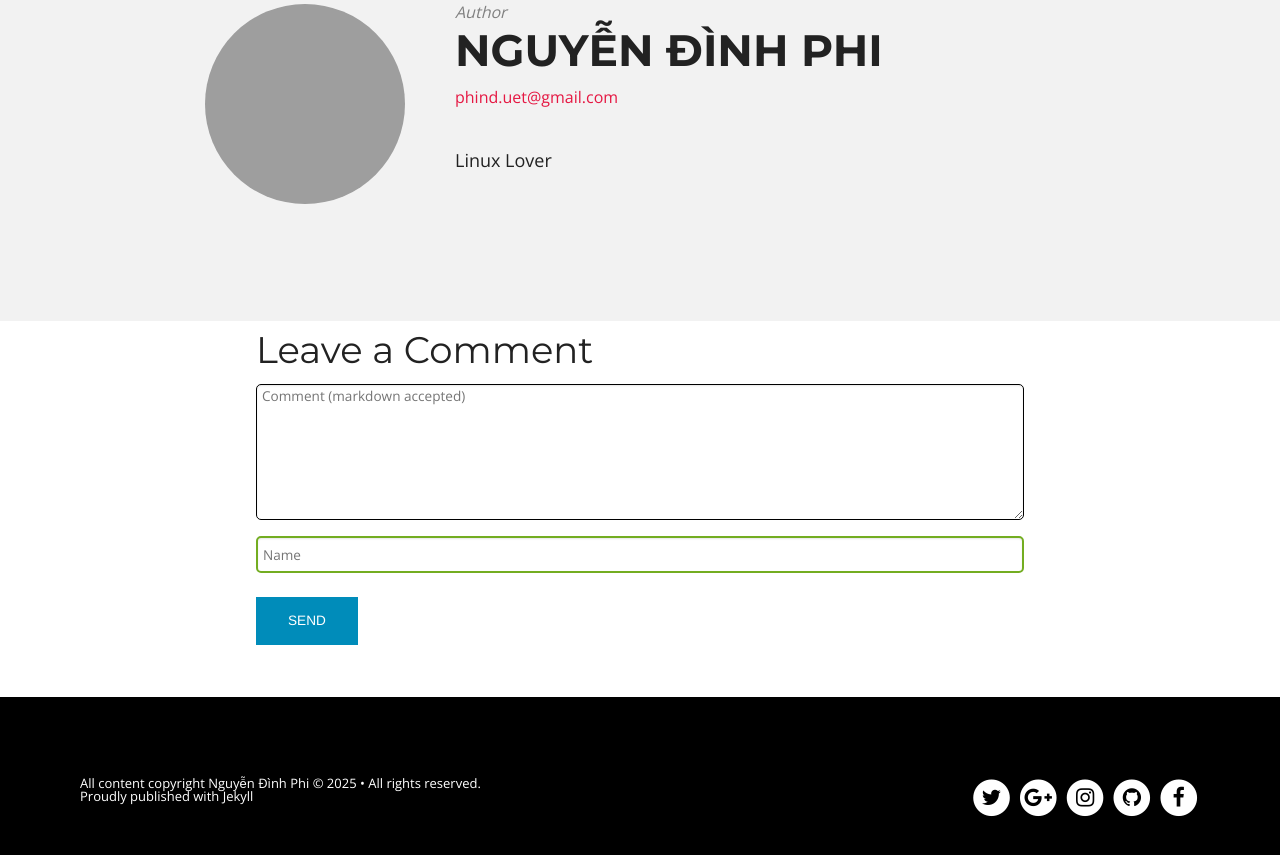
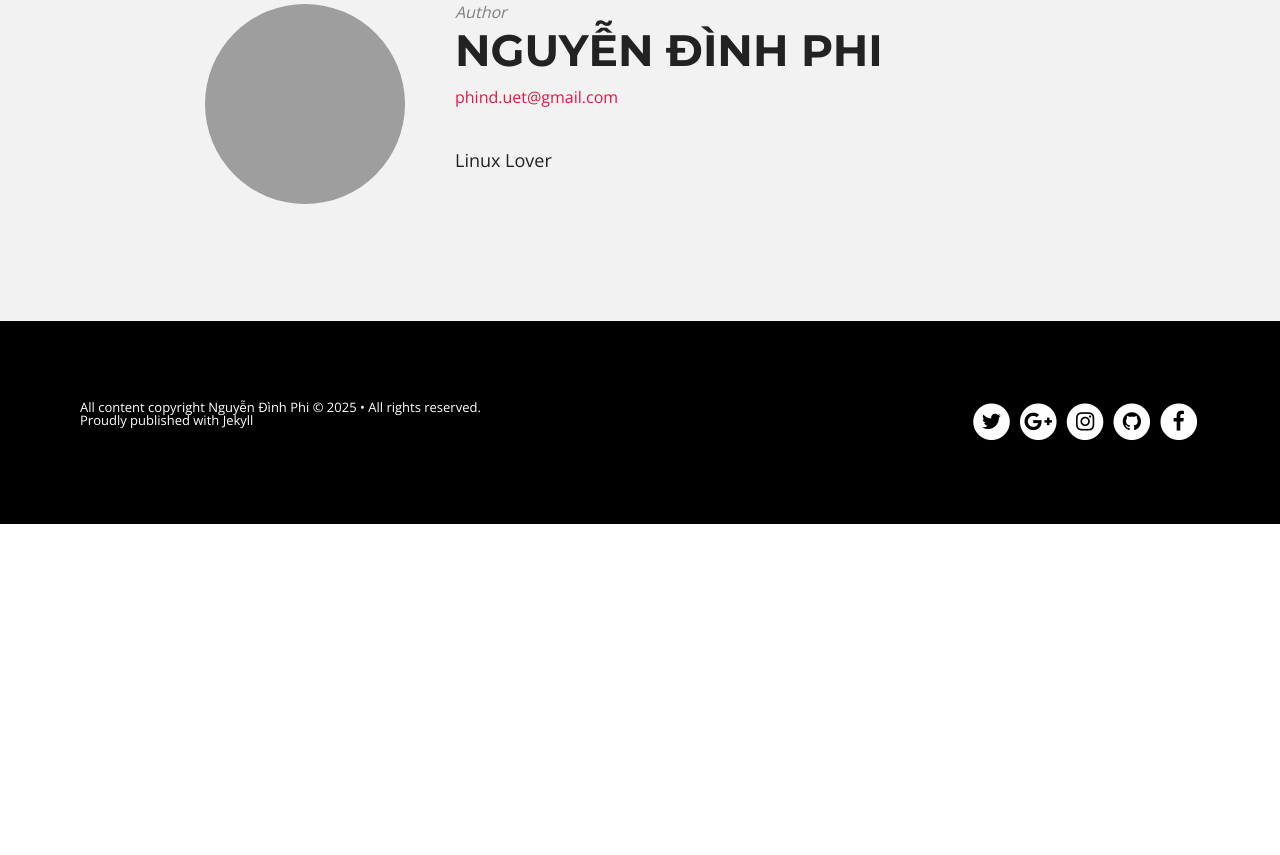
Before and after one commit to ita93/ita93.github.io, a Jekyll site: the page built from _posts/2018-01-29-Poll and Select.md, in a window 1280 px wide and 900 px high, scrolled down 3347 px. Shown: the top 855 px of the window. Built offline with Jekyll 4.4.1, drawn with Linux system fonts in a browser that asks for light colours; nearby versions of some CDN libraries; after the commit the page ends 3871 px from its top, so only the background shows below that.

Commit message:
remove comment
Signed-off-by: Nguyen Dinh Phi <phind.uet@gmail.com>

```diff
--- a/_layouts/post.html
+++ b/_layouts/post.html
@@ -70,12 +70,6 @@
 
 {% include signoff.html %}
 
-        <div class="cf"></div>
-        {% if site.disqus_shortname and page.comments == true %}
-        {% include disqus_comments.html %}
-        {% endif %}
-        <div class="cf"></div>
-
     {% include footer.html %}
 </main>
 {% include scripts.html %}
```
